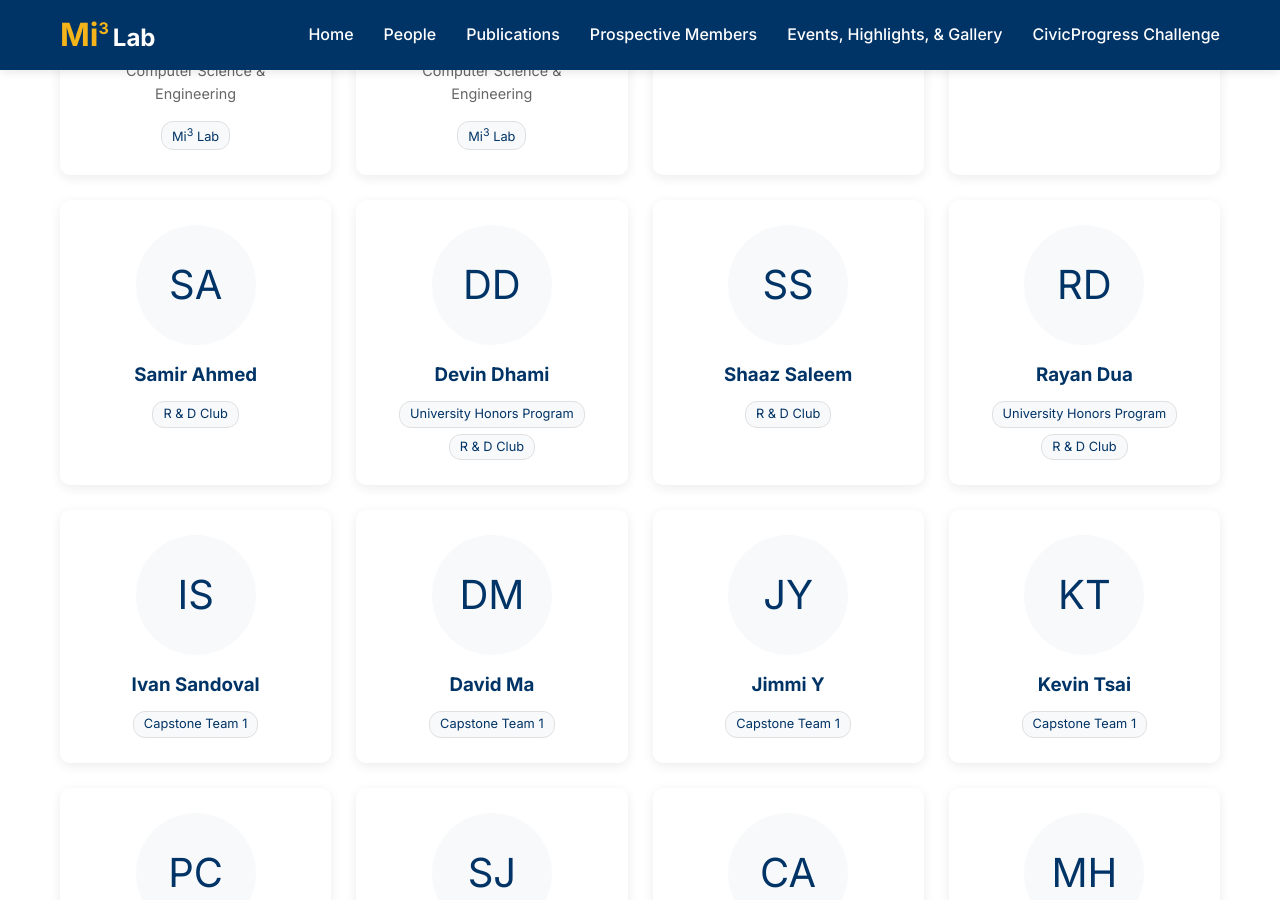
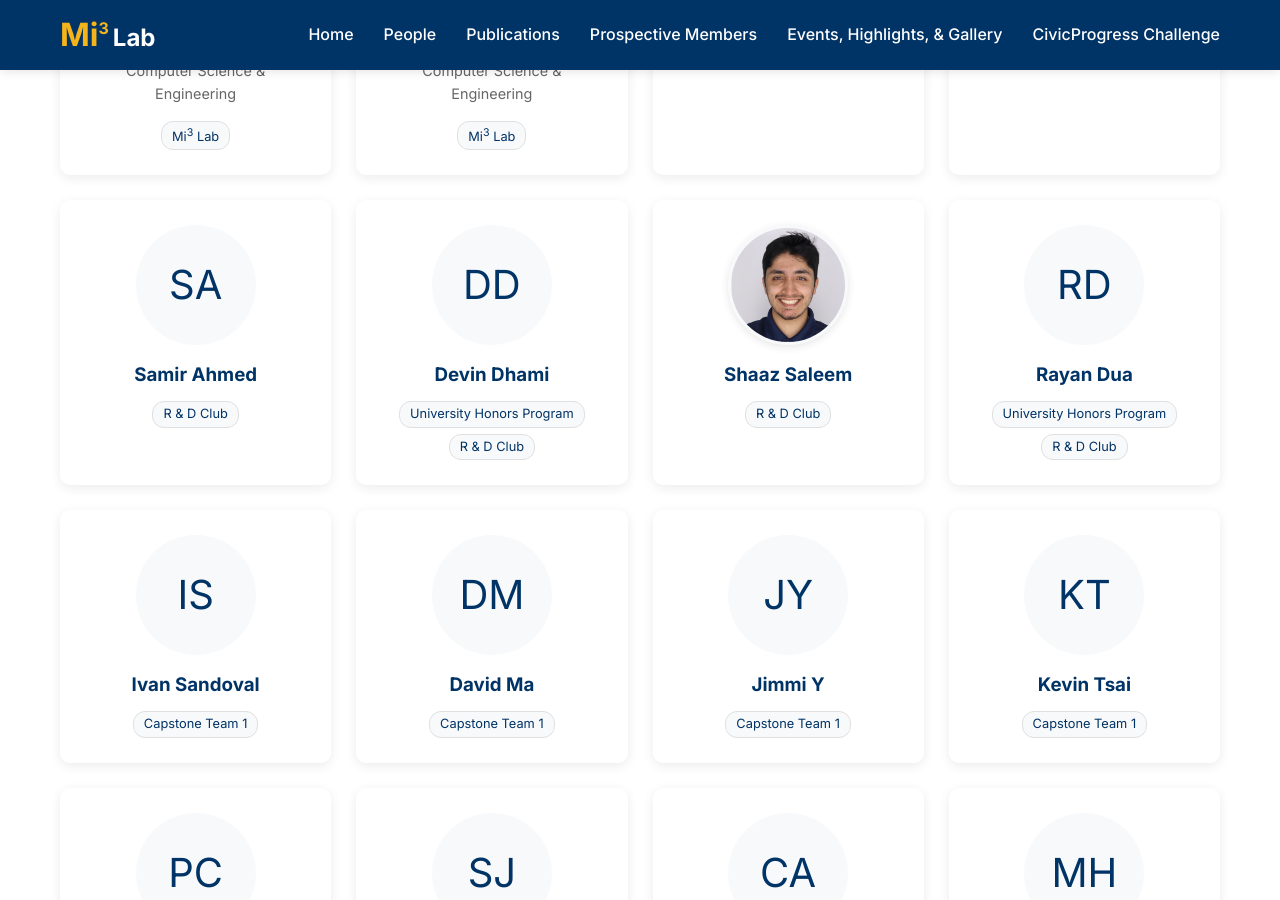
Before and after one commit to Mi3-Lab/mi3-lab.github.io, a Jekyll site: the page built from civic-progress.html, in a window 1280 px wide and 900 px high, scrolled down 3565 px. Built offline with Jekyll 4.4.1, drawn with Linux system fonts in a browser that asks for light colours; grey boxes are pictures that could not be loaded.

Commit message:
Add Shaaz Saleem photo on CivicProgress Challenge page
Co-Authored-By: Claude Opus 4.7 <noreply@anthropic.com>

```diff
--- a/civic-progress.html
+++ b/civic-progress.html
@@ -169,7 +169,7 @@ title: CivicProgress Challenge
         <p class="lab-tag">R &amp; D Club</p>
       </div>
       <div class="person-card">
-        <div class="person-avatar">SS</div>
+        <img src="{{ '/assets/images/people/shaaz_headshot.png' | relative_url }}" alt="Shaaz Saleem" class="person-avatar">
         <h3>Shaaz Saleem</h3>
         <p class="lab-tag">R &amp; D Club</p>
       </div>
```
Also changed, not shown: assets/images/people/shaaz_headshot.png (added).
